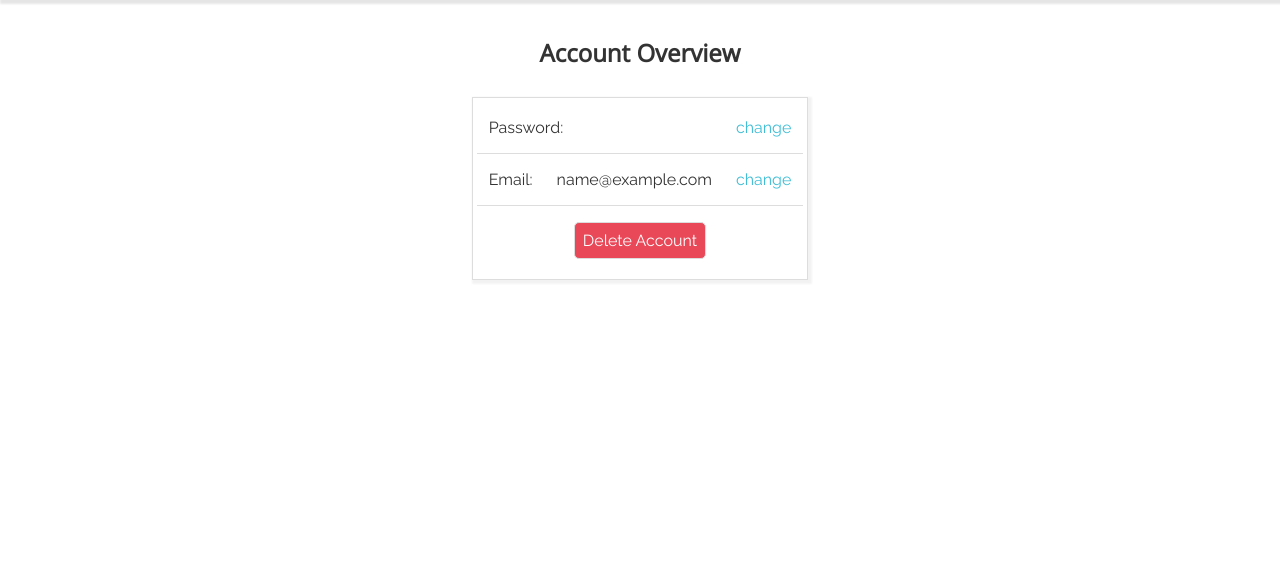
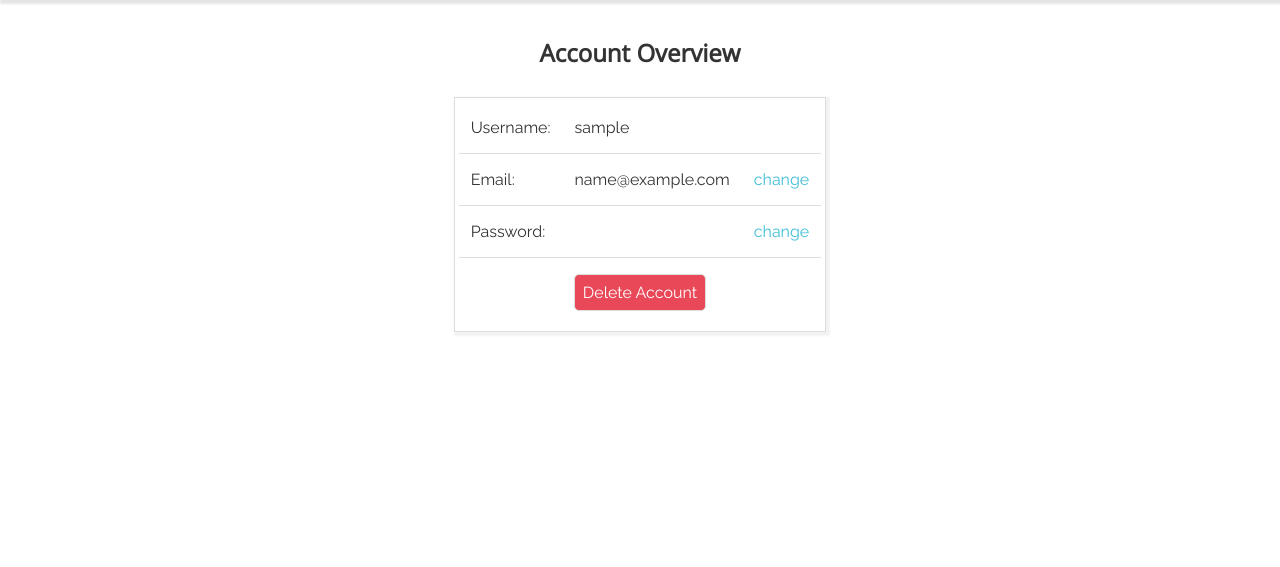
Before and after one commit to jessereitz/myvote, a Django app: page /account/ in a window 1280 px wide. Shown: the part 70-637 px from the top of the page. Run offline with Django 3.2, Linux system fonts and the light colour scheme; the visitor is signed in with stand-in values (Sample User, id 1).

Commit message:
Fix a few test bugs for account overview. Test urls weren't correct. Also added username to account overview page.

```diff
--- a/myvote/accounts/views.py
+++ b/myvote/accounts/views.py
@@ -18,10 +18,6 @@ def signup(request):
 
 @login_required
 def account_overview(request):
-    # TODO:
-    #   1 - Display link to change password
-    #   2 - Display link to change email
-    #   3 - Display link to delete account
     if request.user.is_authenticated:
         return render(request, 'accounts/account_overview.html')
 
--- a/myvote/static/css/site.css
+++ b/myvote/static/css/site.css
@@ -161,7 +161,7 @@ div.poll_viewer {
 }
 
 div.poll_viewer:hover {
-  box-shadow: 3px 3px 3px 3px rgba(0,0,0,0.1);
+  box-shadow: 3px 3px 5px 2px rgba(0,0,0,0.1);
 }
 
 /* ACCOUNT ADMIN */
--- a/myvote/templates/accounts/account_overview.html
+++ b/myvote/templates/accounts/account_overview.html
@@ -7,8 +7,8 @@
   <div class="text-center">
   <table class="inline-block_center text-left account_admin_table">
     <tr>
-      <td colspan="2">Password:</td>
-      <td><a href="{% url 'account:change password' %}">change</a></td>
+      <td>Username:</td>
+      <td colspan="2">{{ user.username }}</td>
     </tr>
     <tr>
       <td>Email:</td>
@@ -16,6 +16,10 @@
       <td><a href="{% url 'account:change email' %}">change</a></td>
     </tr>
     <tr>
+      <td colspan="2">Password:</td>
+      <td><a href="{% url 'account:change password' %}">change</a></td>
+    </tr>
+    <tr>
       <td colspan="3" class="text-center"><a href="{% url 'account:delete account' %}" class="link_button red-background">Delete Account</a></td>
     </tr>
   </table>
```
Also changed, not shown: myvote/tests/views/test_accounts_views.py (+2 -2 lines).
